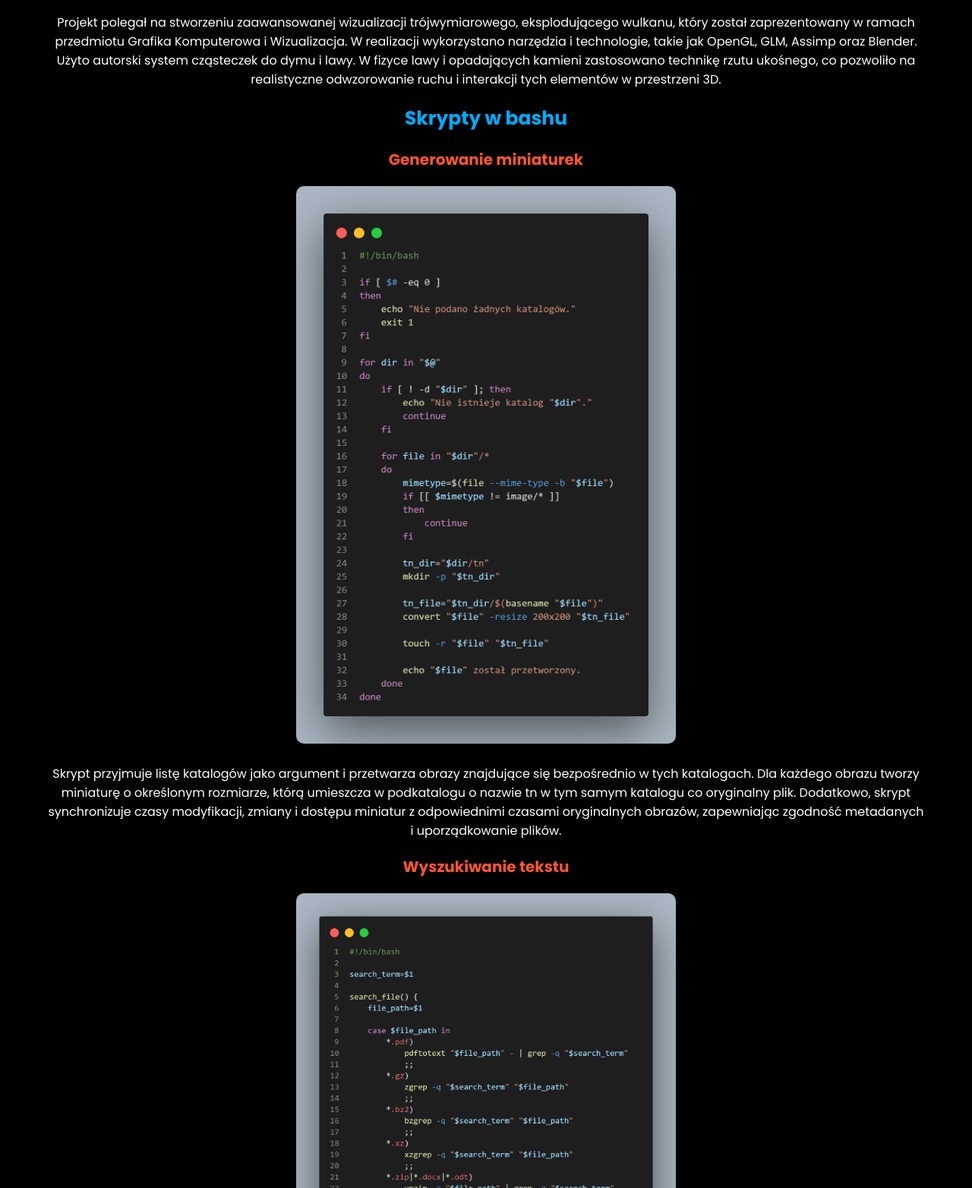
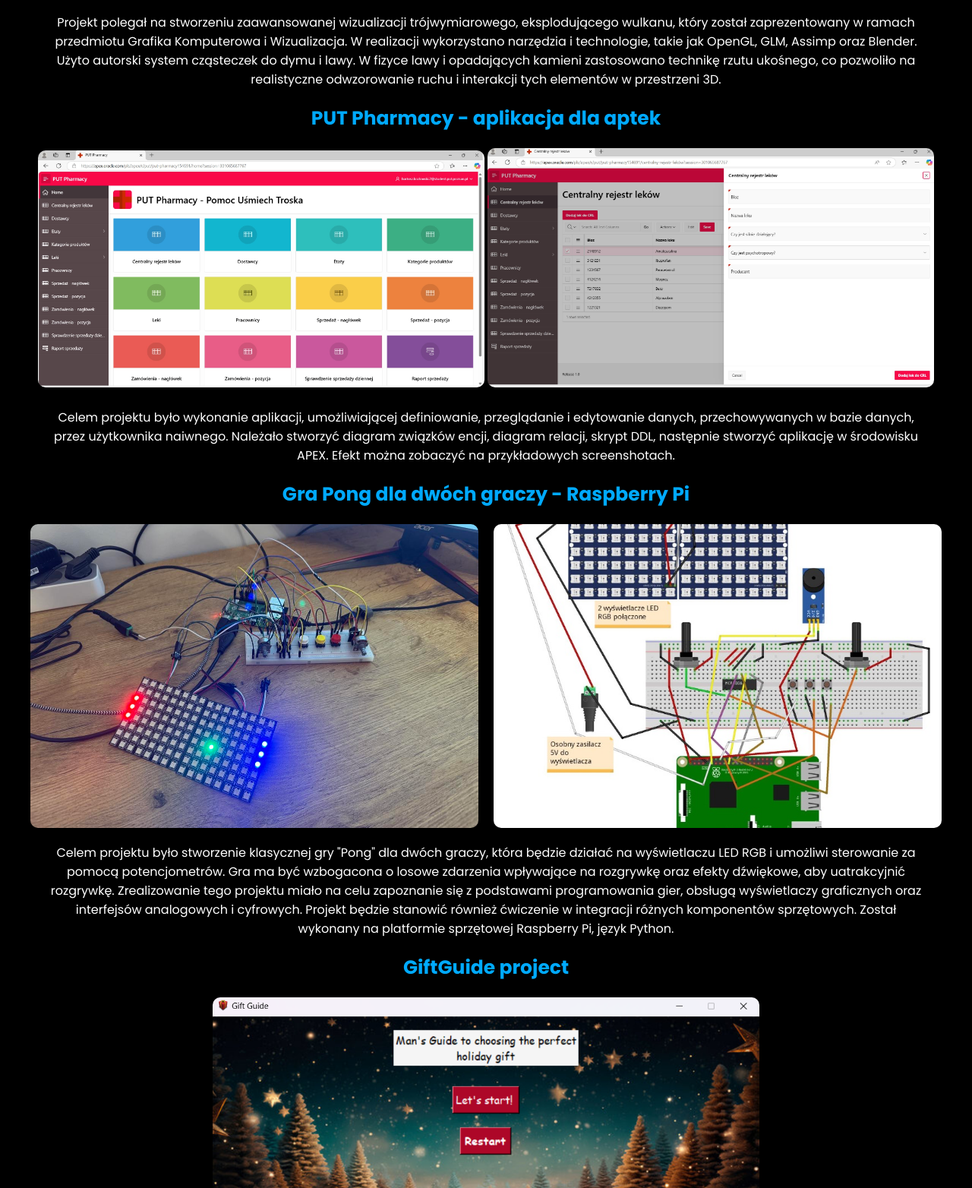
Before and after one commit to bartosz-kozlowski/bk-portfolio, a plain HTML site: page index.html in a window 1280 px wide. Shown: the part 1236-2800 px from the top of the page at 76% size. Drawn offline with Linux system fonts and the light colour scheme.

Commit message:
Update +projects

```diff
--- a/css/main.css
+++ b/css/main.css
@@ -206,7 +206,7 @@ nav a:hover {
 }
 
 .code {
-    width: 500px; /* Możesz zmienić na dowolną szerokość */
+    width: 400px;
     height: auto; /* Zachowuje proporcje obrazka */
     transition: transform 0.3s ease, box-shadow 0.3s ease; /* Animacje */
     border-radius: 10px; /* Zaokrąglone rogi */
@@ -218,7 +218,7 @@ nav a:hover {
 }
 
 .game {
-    width: 600px; /* Możesz zmienić na dowolną szerokość */
+    width: 600px;
     height: auto; /* Zachowuje proporcje obrazka */
     transition: transform 0.3s ease, box-shadow 0.3s ease; /* Animacje */
     border-radius: 10px; /* Zaokrąglone rogi */
@@ -230,7 +230,7 @@ nav a:hover {
 }
 
 .app {
-    width: 600px; /* Możesz zmienić na dowolną szerokość */
+    width: 600px;
     height: auto; /* Zachowuje proporcje obrazka */
     transition: transform 0.3s ease, box-shadow 0.3s ease; /* Animacje */
     border-radius: 10px; /* Zaokrąglone rogi */
@@ -239,6 +239,49 @@ nav a:hover {
 .app:hover {
     transform: scale(1.05); /* Powiększenie obrazka */
     box-shadow: 0 6px 12px rgba(0, 0, 0, 0.5); /* Zwiększony cień po najechaniu */
+}
+
+.apex {
+    width: 49%;
+    height: auto;
+    transition: transform 0.3s ease, box-shadow 0.3s ease; /* Animacje */
+    border-radius: 10px; /* Zaokrąglone rogi */
+}
+
+.apex:hover {
+    transform: scale(1.05); /* Powiększenie obrazka */
+    box-shadow: 0 6px 12px rgba(0, 0, 0, 0.5); /* Zwiększony cien po najechaniu */
+}
+
+.pong-container {
+    display: flex; /* Układ obok siebie */
+    gap: 20px; /* Odstęp między obrazkami */
+}
+
+.pong {
+    flex: 1; /* Upewnia się, że wszystkie obrazy zajmują równą szerokość */
+    height: 400px; /* Ustalona wspólna wysokość dla wszystkich obrazków */
+    object-fit: cover; /* Dopasowanie zawartości obrazka */
+    transition: transform 0.3s ease, box-shadow 0.3s ease; /* Animacje */
+    border-radius: 10px; /* Zaokrąglone rogi */
+}
+
+.pong:hover {
+    transform: scale(1.05); /* Powiększenie obrazka */
+    box-shadow: 0 6px 12px rgba(0, 0, 0, 0.5); /* Zwiększony cień po najechaniu */
+}
+
+
+.ai {
+    width: 60%;
+    height: auto;
+    transition: transform 0.3s ease, box-shadow 0.3s ease; /* Animacje */
+    border-radius: 10px; /* Zaokrąglone rogi */
+}
+
+.ai:hover {
+    transform: scale(1.05); /* Powiększenie obrazka */
+    box-shadow: 0 6px 12px rgba(0, 0, 0, 0.5); /* Zwiększony cien po najechaniu */
 }
 
 .vehicle {
@@ -332,13 +375,15 @@ footer {
         margin-top: 20px;
     }
 
-    .projects .wulkan, .projects .skrypty, .projects .psiw, .projects .friends, .projects .cvrptw, .projects .cvrptwO, .projects .aisd, .projects .ask, .projects .others {
+    .projects .wulkan, .projects .skrypty, .projects .psiw, .projects .friends, .projects .cvrptw,
+    .projects .cvrptwO, .projects .aisd, .projects .ask, .projects .others, .projects .clips, .projects .wbudowane,
+    .projects .zbd sub  {
         flex-direction: column;
         align-items: center;
         text-align: center;
     }
 
-    .video iframe, .code, .game, .vehicle, .app {
+    .video iframe, .code, .game, .vehicle, .app, .ai, .pong, .apex {
         width: 100%;
         height: auto;
     }
--- a/index.html
+++ b/index.html
@@ -34,7 +34,7 @@
                         GitHub
                     </a>
                     <a href="documents/Bartosz-Kozlowski-CV.pdf" class="button" download>
-                        Pobierz moje CV
+                        Pobierz moje CV (Ostatnia aktualizacja Aug 14, 24)
                     </a>
                 </div>
         </div>
@@ -53,6 +53,42 @@
                 W realizacji wykorzystano narzędzia i technologie, takie jak OpenGL, GLM, Assimp oraz Blender.
                 Użyto autorski system cząsteczek do dymu i lawy. W fizyce lawy i opadających kamieni zastosowano technikę rzutu ukośnego,
                 co pozwoliło na realistyczne odwzorowanie ruchu i interakcji tych elementów w przestrzeni 3D.</p>
+        </div>
+        <div class="zbd sub">
+            <h3>PUT Pharmacy - aplikacja dla aptek</h3>
+            <img src="img/zbd.jpg" alt="application_apex" class="apex">
+            <img src="img/zbd2.jpg" alt="application_apex2" class="apex">
+            <p>Celem projektu było wykonanie aplikacji, umożliwiającej definiowanie,
+                przeglądanie i edytowanie danych, przechowywanych w bazie danych, przez użytkownika naiwnego.
+                Należało stworzyć diagram związków encji, diagram relacji, skrypt DDL, następnie stworzyć aplikację w środowisku APEX.
+                Efekt można zobaczyć na przykładowych screenshotach.
+            </p>
+        </div>
+        <div class="wbudowane">
+            <h3>Gra Pong dla dwóch graczy - Raspberry Pi</h3>
+            <div class="pong-container">
+                <img src="img/pong_game.jpg" alt="pong game" class="pong">
+                <img src="img/schemat_pong.jpg" alt="pong game schema" class="pong">
+            </div>
+            <p>Celem projektu było stworzenie klasycznej gry "Pong" dla dwóch graczy, która
+                będzie działać na wyświetlaczu LED RGB i umożliwi sterowanie za pomocą
+                potencjometrów. Gra ma być wzbogacona o losowe zdarzenia wpływające na
+                rozgrywkę oraz efekty dźwiękowe, aby uatrakcyjnić rozgrywkę. Zrealizowanie tego
+                projektu miało na celu zapoznanie się z podstawami programowania gier, obsługą
+                wyświetlaczy graficznych oraz interfejsów analogowych i cyfrowych. Projekt będzie
+                stanowić również ćwiczenie w integracji różnych komponentów sprzętowych. Został wykonany
+                na platformie sprzętowej Raspberry Pi, język Python.
+            </p>
+        </div>
+        <div class="clips">
+            <h3>GiftGuide project</h3>
+            <img src="img/App.png" alt="application" class="ai">
+            <p>Projekt regułowy systemu eksperckiego oparty na wyborze prezentu! Projekt ten wykorzystuje CLIPS
+                jako rdzeń systemu regułowego oraz Python jako interfejs użytkownika i narzędzie do integracji.
+            </p>
+            <a href="https://github.com/bartosz-kozlowski/SI-GiftGuide" class="button" target="_blank">
+                <img src="img/github-mark-white.png" alt="GitHub Logo" class="icon">
+                Kod źródłowy</a>
         </div>
         <div class="skrypty">
             <h3>Skrypty w bashu</h3>
@@ -134,8 +170,8 @@
             <h3>Programowanie i konstrukcja robotów opartych na mikrokontrolerach</h3>
             <img src="img/arduino.png" alt="car1" class="vehicle">
             <img src="img/plytkatraw.png" alt="car2" class="vehicle">
-            <p>Zrobiłem dwa pojazdy, jeden oparty na Arduino UNO, a drugi na własnej wytrawionej płytce używając mikrokontrolera ATmega.
-                Projekt własnej płytki nie był prostym zadaniem, lecz daliśmy radę.
+            <p>Zrobiłem dwa pojazdy, jeden oparty na Arduino UNO, a drugi na własnej, wytrawionej płytce używając mikrokontrolera ATmega.
+                Projekt własnej płytki nie był prostym zadaniem, lecz sprostałem zadaniu.
             </p>
             <a href="https://github.com/bartosz-kozlowski/vehicle" class="button" target="_blank">
                 <img src="img/github-mark-white.png" alt="GitHub Logo" class="icon">
@@ -145,7 +181,9 @@
             <h3>Inne projekty i umiejętności</h3>
             <p>Robiłem w ramach zajęć aplikacje w Swift, proste programy w języku C, C++, Pythonie, a nawet także różne problemy w Prologu.
                 Mam również doświadczenie z językiem SQL oraz językiem R przydatnym do statystyki i analizy danych. Większość rzeczy jest wrzucona na mojego GitHuba.
-                <br>Ta strona jest również moim małym projektem stworzonym w HTML i CSS.</p>
+                <br>Ta strona jest również moim małym projektem stworzonym w HTML i CSS. W ramach zajęć z inżynierii oprogramowania poznałem Javę oraz metodykę Scrum,
+                w której brałem czynny udział jako Scrum Master.
+            </p>
             <a href="https://github.com/bartosz-kozlowski" class="button" target="_blank">
                 <img src="img/github-mark-white.png" alt="GitHub Logo" class="icon">
                 Mój GitHub</a>
```
Also changed, not shown: img/App.png (added), img/pong_game.jpg (added), img/schemat_pong.jpg (added), img/zbd.jpg (added), img/zbd2.jpg (added).
